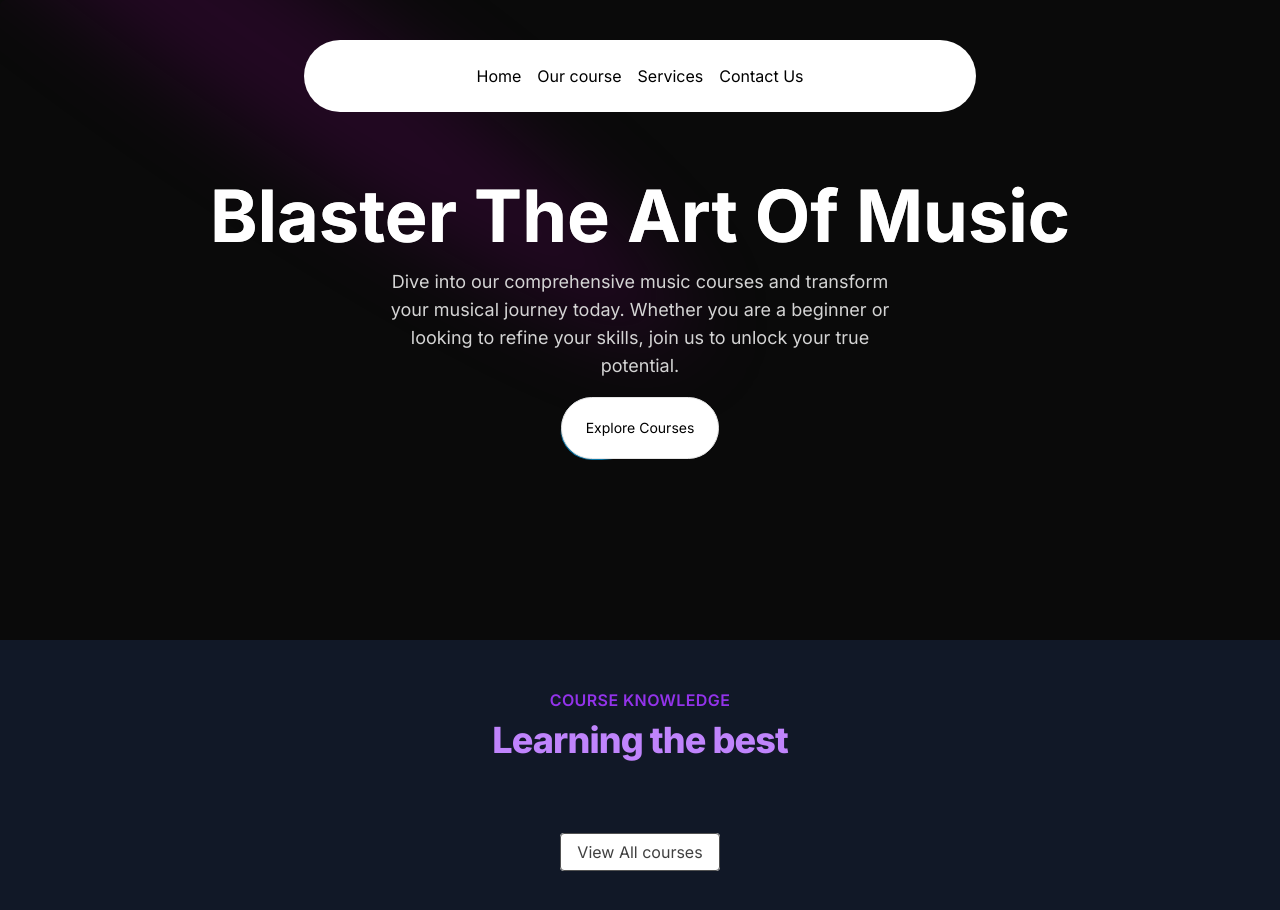
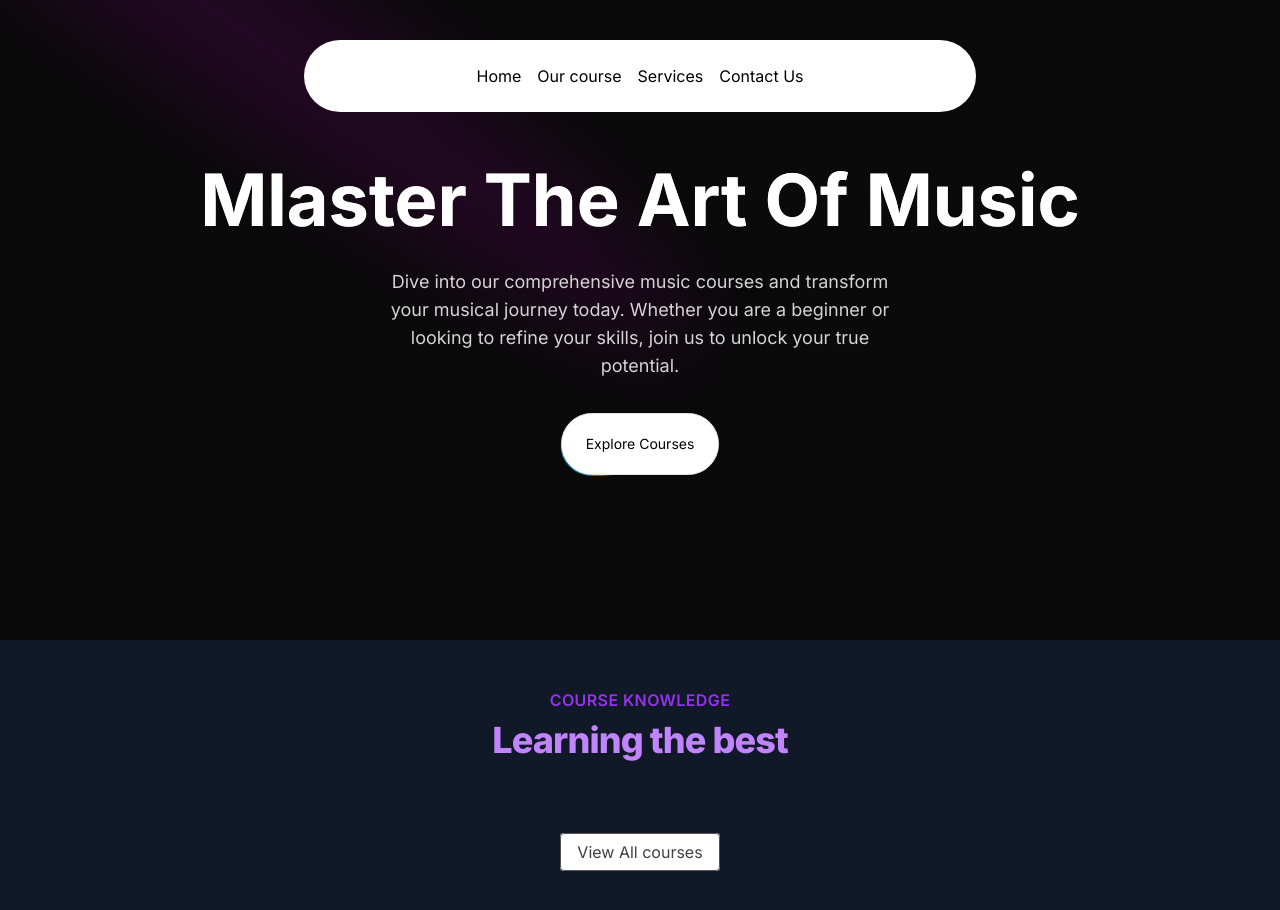
Before and after one commit to DhruvInnovator/musical-website, a Next.js app: page / in a window 1280 px wide. Built offline with nearby package versions, Linux system fonts and the light colour scheme.

Commit message:
button change

```diff
--- a/src/components/HeroSection.tsx
+++ b/src/components/HeroSection.tsx
@@ -12,9 +12,9 @@
         fill="purple"
       />
             <div className='p-4 relative z-10 w-full text-center'>
-                <h1 className='text-white mt-20 md:mt-0 text-4xl md:text-7xl font-bold bg-clip-text text-transparent bg-gradient-to-b from-neutral-50 to-neutral-400'>Blaster The Art Of Music</h1>
-                <p className='mt-4 font-normal text-base md:text-lg text-neutral-300 max-w-lg mx-auto'>Dive into our comprehensive music courses and transform your musical journey today. Whether you are a beginner or looking to refine your skills, join us to unlock your true potential.</p>
-            <div className='mt-4'>
+                <h1 className='text-white mt-20 md:mt-0 text-4xl md:text-7xl font-bold bg-clip-text text-transparent bg-gradient-to-b from-neutral-50 to-neutral-400'>Mlaster The Art Of Music</h1>
+                <p className='mt-8 font-normal text-base md:text-lg text-neutral-300 max-w-lg mx-auto'>Dive into our comprehensive music courses and transform your musical journey today. Whether you are a beginner or looking to refine your skills, join us to unlock your true potential.</p>
+            <div className='mt-8'>
                 <Link href="/" className='text-white'>
                 <Button borderRadius='2rem' className='bg-white dark:bg-black text-black dark:text-white border-neutral-200 dark:border-slate-800 drop-shadow-lg'>
                     Explore Courses
```
